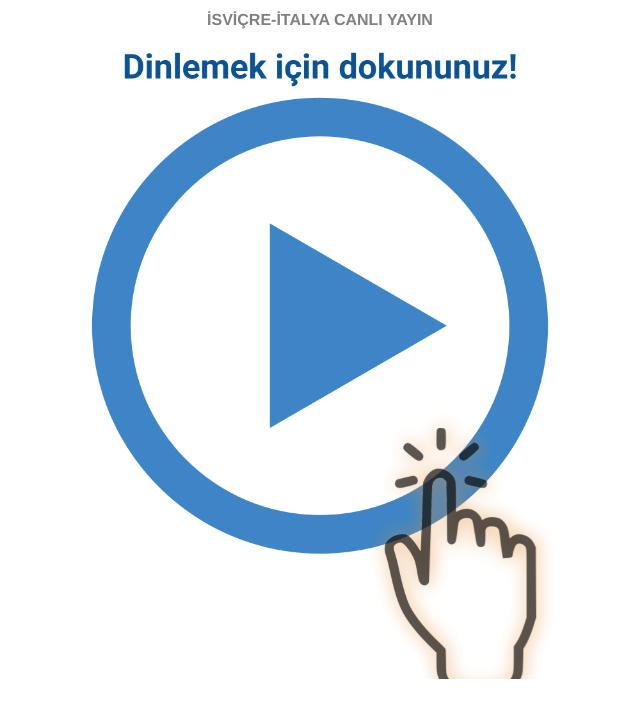
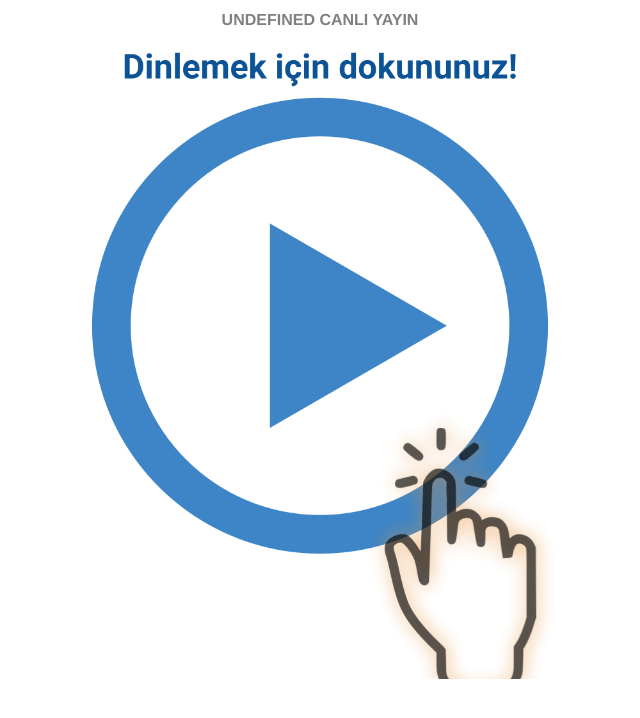
Before and after one commit to fatihuzdilli/canli-yayin, a Vue app: page / in a window 1280 px wide. Shown: the top 718 px of the page, without its empty margins (320-960 px from the left). Built offline with nearby package versions, Linux system fonts and the light colour scheme.

Commit message:
changed url fragment patter to domain/#mixlrid/titleprefix/fuu

```diff
--- a/src/App.vue
+++ b/src/App.vue
@@ -55,15 +55,19 @@ export default {
   name: "App",
   data() {
     var hashSplit = window.location.hash.split("#");
+    var postHash = hashSplit.length > 1 ? hashSplit[1] : "";
+    var postHashSplit = postHash.split("/");
+    var postHash1 = postHashSplit[0];
+    var postHash2 = postHashSplit.length > 0 ? postHashSplit[1] : "";
     return {
       player: null,
       screen: "",
       loggedEventTypes: [],
       showDebug: window.location.hash.includes("fuu"),
-      mixlrId: hashSplit.length > 1 ? hashSplit[1] : "ndbda",
+      mixlrId: postHash1.length > 0 ? postHash1 : "ndbda",
       title:
-        (hashSplit.length > 2
-          ? decodeURI(hashSplit[2]).toUpperCase()
+        (postHash2 !== ""
+          ? decodeURI(postHash2).toUpperCase()
           : "İSVİÇRE-İTALYA") + " CANLI YAYIN",
     };
   },
```
